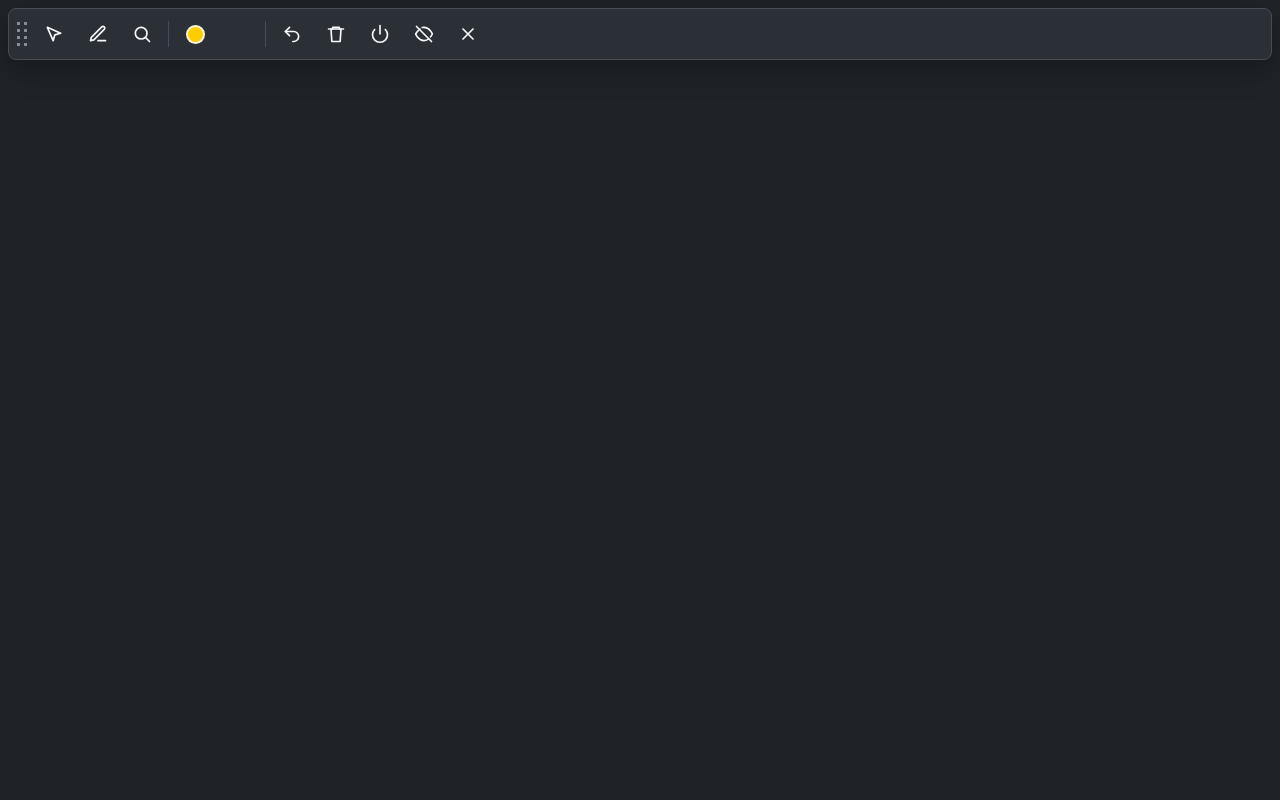
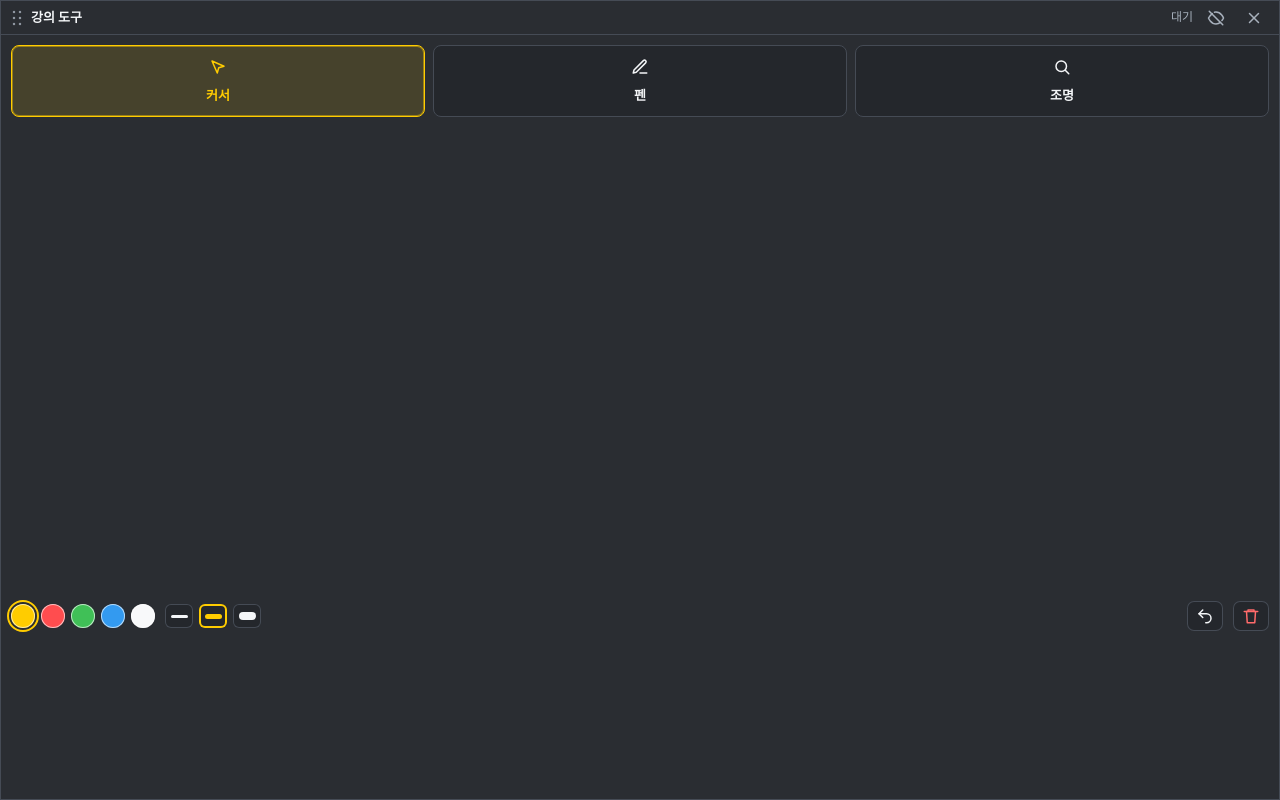
Before and after one commit to o-min222/dap-lecture-tools, a plain HTML site: page palette/index.html in a window 1280 px wide. Drawn offline with Linux system fonts and the light colour scheme.

Commit message:
fix: harden lecture tools palette and overlay

```diff
--- a/palette/index.html
+++ b/palette/index.html
@@ -6,20 +6,21 @@
     <title>Lecture Tools</title>
     <style>
       :root {
-        --bg: #1f2328;
-        --panel: #2b3037;
-        --panel-2: #363d46;
-        --border: #454d57;
-        --text: #f6f8fa;
-        --muted: #9aa4b2;
+        --bg: #202124;
+        --panel: #2a2d32;
+        --panel-2: #343941;
+        --border: #454b55;
+        --text: #f4f6f8;
+        --muted: #a7b0bc;
         --accent: #ffcc00;
+        --danger: #ff6b6b;
       }
       * { box-sizing: border-box; }
-      html, body { margin: 0; min-height: 100%; }
+      html, body { margin: 0; height: 100%; }
       body {
         background: var(--bg);
         color: var(--text);
-        font: 13px/1.4 -apple-system, "Segoe UI", "Malgun Gothic", sans-serif;
+        font: 13px/1.35 -apple-system, "Segoe UI", "Malgun Gothic", sans-serif;
         user-select: none;
       }
       button {
@@ -29,184 +30,206 @@
         font: inherit;
         cursor: pointer;
       }
-      #wrap {
-        padding: 8px;
-        position: relative;
+      #panel {
+        height: 100%;
+        display: grid;
+        grid-template-rows: 34px 1fr;
+        border: 1px solid var(--border);
+        background: var(--panel);
       }
-      #toolbar {
+      #titlebar {
         -webkit-app-region: drag;
         display: flex;
         align-items: center;
-        gap: 6px;
-        height: 52px;
-        padding: 6px;
-        border: 1px solid var(--border);
-        border-radius: 8px;
-        background: var(--panel);
-        box-shadow: 0 10px 28px rgba(0, 0, 0, 0.28);
+        gap: 8px;
+        padding: 0 10px;
+        border-bottom: 1px solid var(--border);
       }
       .grip {
-        width: 14px;
-        height: 28px;
-        flex: 0 0 auto;
+        width: 12px;
+        height: 18px;
         border-radius: 6px;
-        background:
-          radial-gradient(circle, var(--muted) 1.5px, transparent 1.7px) 0 0 / 7px 7px;
+        background: radial-gradient(circle, var(--muted) 1.4px, transparent 1.6px) 0 0 / 6px 6px;
         opacity: 0.8;
       }
-      .sep {
-        width: 1px;
-        height: 26px;
-        background: var(--border);
-        margin: 0 1px;
+      .title { font-weight: 700; }
+      #status {
+        margin-left: auto;
+        color: var(--muted);
+        font-size: 12px;
       }
-      .tool {
-        width: 38px;
-        height: 38px;
+      .icon {
+        width: 30px;
+        height: 30px;
         display: grid;
         place-items: center;
         border-radius: 7px;
         background: transparent;
+        color: var(--muted);
       }
-      .tool:hover, .tool.open { background: var(--panel-2); }
-      .tool.active {
-        background: rgba(255, 204, 0, 0.16);
-        color: var(--accent);
-        box-shadow: inset 0 0 0 1px rgba(255, 204, 0, 0.55);
-      }
-      .tool svg {
-        width: 20px;
-        height: 20px;
+      .icon:hover { background: var(--panel-2); color: var(--text); }
+      svg {
+        width: 18px;
+        height: 18px;
         fill: none;
         stroke: currentColor;
         stroke-linecap: round;
         stroke-linejoin: round;
         stroke-width: 2;
       }
-      .swatch-dot {
-        width: 19px;
-        height: 19px;
-        border-radius: 50%;
-        border: 2px solid rgba(255, 255, 255, 0.85);
-        background: var(--accent);
+      main {
+        padding: 10px;
+        display: grid;
+        gap: 10px;
       }
-      .stroke-dot {
-        width: 22px;
+      #modes {
+        display: grid;
+        grid-template-columns: repeat(3, 1fr);
+        gap: 8px;
+      }
+      .mode {
+        min-width: 0;
+        height: 72px;
+        display: grid;
+        place-items: center;
+        gap: 4px;
+        padding: 8px 4px;
+        border: 1px solid var(--border);
+        border-radius: 8px;
+        background: #24272c;
+      }
+      .mode:hover { background: var(--panel-2); }
+      .mode.active {
+        border-color: var(--accent);
+        background: rgba(255, 204, 0, 0.13);
+        color: var(--accent);
+        box-shadow: inset 0 0 0 1px rgba(255, 204, 0, 0.45);
+      }
+      .mode span {
+        font-weight: 700;
+        white-space: nowrap;
+      }
+      #controls {
+        display: flex;
+        align-items: center;
+        gap: 10px;
+        min-width: 0;
+      }
+      .group {
+        display: flex;
+        align-items: center;
+        gap: 6px;
+        min-width: 0;
+      }
+      .swatch {
+        width: 24px;
+        height: 24px;
+        border-radius: 999px;
+        background: var(--c);
+        box-shadow: inset 0 0 0 1px rgba(255, 255, 255, 0.65);
+      }
+      .swatch.active {
+        outline: 2px solid var(--accent);
+        outline-offset: 2px;
+      }
+      .size {
+        width: 28px;
+        height: 24px;
+        display: grid;
+        place-items: center;
+        border-radius: 6px;
+        background: #24272c;
+        box-shadow: inset 0 0 0 1px var(--border);
+      }
+      .size span {
+        width: 17px;
         border-radius: 999px;
         background: currentColor;
       }
-      .popover {
-        -webkit-app-region: no-drag;
-        position: absolute;
-        top: 68px;
-        left: 158px;
-        display: none;
+      .size.active {
+        color: var(--accent);
+        box-shadow: inset 0 0 0 2px var(--accent);
+      }
+      .push { margin-left: auto; }
+      .action {
+        min-width: 34px;
+        height: 30px;
+        display: inline-flex;
         align-items: center;
-        gap: 8px;
-        min-height: 44px;
-        padding: 7px;
-        border: 1px solid var(--border);
-        border-radius: 8px;
-        background: var(--panel);
-        box-shadow: 0 12px 30px rgba(0, 0, 0, 0.34);
-        z-index: 10;
-      }
-      .popover.open { display: flex; }
-      #sizePanel { left: 202px; }
-      .swatch, .size {
-        width: 30px;
-        height: 30px;
-        display: grid;
-        place-items: center;
+        justify-content: center;
+        gap: 5px;
+        padding: 0 9px;
         border-radius: 7px;
-        background: var(--panel-2);
+        background: #24272c;
         box-shadow: inset 0 0 0 1px var(--border);
       }
-      .swatch span {
-        width: 18px;
-        height: 18px;
-        border-radius: 50%;
-        background: var(--c);
-        box-shadow: 0 0 0 1px rgba(255, 255, 255, 0.72);
-      }
-      .swatch.active, .size.active {
-        box-shadow: inset 0 0 0 2px var(--accent);
-      }
-      .size span {
-        width: 19px;
-        border-radius: 999px;
-        background: var(--text);
-      }
+      .action:hover { background: var(--panel-2); }
+      #clear { color: var(--danger); }
     </style>
   </head>
   <body>
-    <div id="wrap">
-      <div id="toolbar">
-        <div class="grip" title="이동"></div>
-        <button class="tool" data-mode="cursor" title="커서 강조" aria-label="커서 강조">
-          <svg viewBox="0 0 24 24"><path d="M4 4l7 16 2-7 7-2L4 4z"/></svg>
-        </button>
-        <button class="tool" data-mode="draw" title="펜" aria-label="펜">
-          <svg viewBox="0 0 24 24"><path d="M12 20h9"/><path d="M16.5 3.5a2.1 2.1 0 0 1 3 3L7 19l-4 1 1-4z"/></svg>
-        </button>
-        <button class="tool" data-mode="spotlight" title="스포트라이트" aria-label="스포트라이트">
-          <svg viewBox="0 0 24 24"><circle cx="11" cy="11" r="7"/><path d="M21 21l-4.3-4.3"/></svg>
-        </button>
-        <span class="sep"></span>
-        <button class="tool" id="colorButton" title="색상" aria-label="색상">
-          <span class="swatch-dot"></span>
-        </button>
-        <button class="tool" id="sizeButton" title="두께" aria-label="두께">
-          <span class="stroke-dot"></span>
-        </button>
-        <span class="sep"></span>
-        <button class="tool" id="undo" title="되돌리기" aria-label="되돌리기">
-          <svg viewBox="0 0 24 24"><path d="M9 14L4 9l5-5"/><path d="M4 9h10a6 6 0 0 1 0 12h-1"/></svg>
-        </button>
-        <button class="tool" id="clear" title="모두 지우기" aria-label="모두 지우기">
-          <svg viewBox="0 0 24 24"><path d="M3 6h18"/><path d="M8 6V4h8v2"/><path d="M6 6l1 15h10l1-15"/></svg>
-        </button>
-        <button class="tool" id="toggleOverlay" title="오버레이 켜기/끄기" aria-label="오버레이 켜기/끄기">
-          <svg viewBox="0 0 24 24"><path d="M12 2v10"/><path d="M18.4 6.6a9 9 0 1 1-12.8 0"/></svg>
-        </button>
-        <button class="tool" id="hideOverlay" title="숨기기" aria-label="숨기기">
+    <div id="panel">
+      <div id="titlebar">
+        <span class="grip" title="이동"></span>
+        <span class="title">강의 도구</span>
+        <span id="status">대기</span>
+        <button class="icon" id="hideOverlay" title="오버레이 숨기기" aria-label="오버레이 숨기기">
           <svg viewBox="0 0 24 24"><path d="M17.9 17.9A10.7 10.7 0 0 1 12 20C5 20 2 12 2 12a18 18 0 0 1 5.1-5.9"/><path d="M9.9 4.2A10.3 10.3 0 0 1 12 4c7 0 10 8 10 8a17.8 17.8 0 0 1-2.1 3.4"/><path d="M3 3l18 18"/></svg>
         </button>
-        <button class="tool" id="close" title="닫기" aria-label="닫기">
+        <button class="icon" id="close" title="닫기" aria-label="닫기">
           <svg viewBox="0 0 24 24"><path d="M18 6L6 18"/><path d="M6 6l12 12"/></svg>
         </button>
       </div>
 
-      <div class="popover" id="colorPanel">
-        <button class="swatch" data-color="#ffcc00" title="노랑" aria-label="노랑" style="--c:#ffcc00"><span></span></button>
-        <button class="swatch" data-color="#ff4d4f" title="빨강" aria-label="빨강" style="--c:#ff4d4f"><span></span></button>
-        <button class="swatch" data-color="#40c057" title="초록" aria-label="초록" style="--c:#40c057"><span></span></button>
-        <button class="swatch" data-color="#339af0" title="파랑" aria-label="파랑" style="--c:#339af0"><span></span></button>
-        <button class="swatch" data-color="#f8f9fa" title="흰색" aria-label="흰색" style="--c:#f8f9fa"><span></span></button>
-      </div>
+      <main>
+        <div id="modes">
+          <button class="mode" data-mode="cursor" title="커서 강조">
+            <svg viewBox="0 0 24 24"><path d="M4 4l7 16 2-7 7-2L4 4z"/></svg>
+            <span>커서</span>
+          </button>
+          <button class="mode" data-mode="draw" title="화면 판서">
+            <svg viewBox="0 0 24 24"><path d="M12 20h9"/><path d="M16.5 3.5a2.1 2.1 0 0 1 3 3L7 19l-4 1 1-4z"/></svg>
+            <span>펜</span>
+          </button>
+          <button class="mode" data-mode="spotlight" title="스포트라이트">
+            <svg viewBox="0 0 24 24"><circle cx="11" cy="11" r="7"/><path d="M21 21l-4.3-4.3"/></svg>
+            <span>조명</span>
+          </button>
+        </div>
 
-      <div class="popover" id="sizePanel">
-        <button class="size" data-size="3" title="얇게" aria-label="얇게"><span style="height:3px"></span></button>
-        <button class="size" data-size="4" title="보통" aria-label="보통"><span style="height:5px"></span></button>
-        <button class="size" data-size="7" title="굵게" aria-label="굵게"><span style="height:8px"></span></button>
-      </div>
+        <div id="controls">
+          <div class="group" id="colors">
+            <button class="swatch" data-color="#ffcc00" title="노랑" aria-label="노랑" style="--c:#ffcc00"></button>
+            <button class="swatch" data-color="#ff4d4f" title="빨강" aria-label="빨강" style="--c:#ff4d4f"></button>
+            <button class="swatch" data-color="#40c057" title="초록" aria-label="초록" style="--c:#40c057"></button>
+            <button class="swatch" data-color="#339af0" title="파랑" aria-label="파랑" style="--c:#339af0"></button>
+            <button class="swatch" data-color="#f8f9fa" title="흰색" aria-label="흰색" style="--c:#f8f9fa"></button>
+          </div>
+          <div class="group" id="sizes">
+            <button class="size" data-size="3" title="얇게" aria-label="얇게"><span style="height:3px"></span></button>
+            <button class="size" data-size="4" title="보통" aria-label="보통"><span style="height:5px"></span></button>
+            <button class="size" data-size="7" title="굵게" aria-label="굵게"><span style="height:8px"></span></button>
+          </div>
+          <button class="action push" id="undo" title="되돌리기" aria-label="되돌리기">
+            <svg viewBox="0 0 24 24"><path d="M9 14L4 9l5-5"/><path d="M4 9h10a6 6 0 0 1 0 12h-1"/></svg>
+          </button>
+          <button class="action" id="clear" title="모두 지우기" aria-label="모두 지우기">
+            <svg viewBox="0 0 24 24"><path d="M3 6h18"/><path d="M8 6V4h8v2"/><path d="M6 6l1 15h10l1-15"/></svg>
+          </button>
+        </div>
+      </main>
     </div>
 
     <script>
-      const dap = window.dapPalette;
-      const colorPanel = document.getElementById("colorPanel");
-      const sizePanel = document.getElementById("sizePanel");
-      const colorButton = document.getElementById("colorButton");
-      const sizeButton = document.getElementById("sizeButton");
+      const dap = window.dapPalette || {
+        postMessage() {},
+        onMessage() { return () => {}; },
+        close() {},
+      };
+      const statusEl = document.getElementById("status");
       let state = { mode: "cursor", options: { color: "#ffcc00", strokeWidth: 4 }, overlayVisible: false };
 
       function post(msg) { dap.postMessage(msg); }
-      function closePanels(except) {
-        if (except !== colorPanel) colorPanel.classList.remove("open");
-        if (except !== sizePanel) sizePanel.classList.remove("open");
-        colorButton.classList.toggle("open", colorPanel.classList.contains("open"));
-        sizeButton.classList.toggle("open", sizePanel.classList.contains("open"));
-      }
       function setActive() {
         document.querySelectorAll("[data-mode]").forEach((btn) => {
           btn.classList.toggle("active", btn.dataset.mode === state.mode);
@@ -217,9 +240,8 @@
         document.querySelectorAll("[data-size]").forEach((btn) => {
           btn.classList.toggle("active", Number(btn.dataset.size) === Number(state.options.strokeWidth));
         });
-        document.querySelector(".swatch-dot").style.background = state.options.color;
-        document.querySelector(".stroke-dot").style.height = Math.min(9, Number(state.options.strokeWidth) + 1) + "px";
-        document.getElementById("toggleOverlay").classList.toggle("active", state.overlayVisible);
+        const names = { cursor: "커서", draw: "펜", spotlight: "조명" };
+        statusEl.textContent = state.overlayVisible ? names[state.mode] || "켜짐" : "대기";
       }
       function patchOptions(options) {
         state.options = { ...state.options, ...options };
@@ -228,41 +250,23 @@
       }
 
       document.getElementById("close").addEventListener("click", () => dap.close());
+      document.getElementById("hideOverlay").addEventListener("click", () => post({ type: "hideOverlay" }));
       document.getElementById("undo").addEventListener("click", () => post({ type: "undo" }));
       document.getElementById("clear").addEventListener("click", () => post({ type: "clear" }));
-      document.getElementById("toggleOverlay").addEventListener("click", () => post({ type: "toggleOverlay" }));
-      document.getElementById("hideOverlay").addEventListener("click", () => post({ type: "hideOverlay" }));
-      colorButton.addEventListener("click", () => {
-        colorPanel.classList.toggle("open");
-        closePanels(colorPanel);
-      });
-      sizeButton.addEventListener("click", () => {
-        sizePanel.classList.toggle("open");
-        closePanels(sizePanel);
-      });
 
       document.querySelectorAll("[data-mode]").forEach((btn) => {
         btn.addEventListener("click", () => {
           state.mode = btn.dataset.mode;
-          closePanels();
+          state.overlayVisible = true;
           setActive();
           post({ type: "mode", mode: state.mode });
         });
       });
       document.querySelectorAll("[data-color]").forEach((btn) => {
-        btn.addEventListener("click", () => {
-          closePanels();
-          patchOptions({ color: btn.dataset.color });
-        });
+        btn.addEventListener("click", () => patchOptions({ color: btn.dataset.color }));
       });
       document.querySelectorAll("[data-size]").forEach((btn) => {
-        btn.addEventListener("click", () => {
-          closePanels();
-          patchOptions({ strokeWidth: Number(btn.dataset.size) });
-        });
-      });
-      document.addEventListener("keydown", (event) => {
-        if (event.key === "Escape") closePanels();
+        btn.addEventListener("click", () => patchOptions({ strokeWidth: Number(btn.dataset.size) }));
       });
 
       dap.onMessage((msg) => {
--- a/plugin.yaml
+++ b/plugin.yaml
@@ -1,6 +1,6 @@
 id: dap.lecture_tools
 name: Lecture Tools
-version: 0.3.4
+version: 0.3.5
 manifest_version: 2
 entry: dap_lecture_tools.plugin:activate
 description: 강사용 커서 강조, 판서, spotlight 오버레이 컨트롤.
```
Also changed, not shown: dap_lecture_tools/plugin.mjs (+15 -6 lines).
